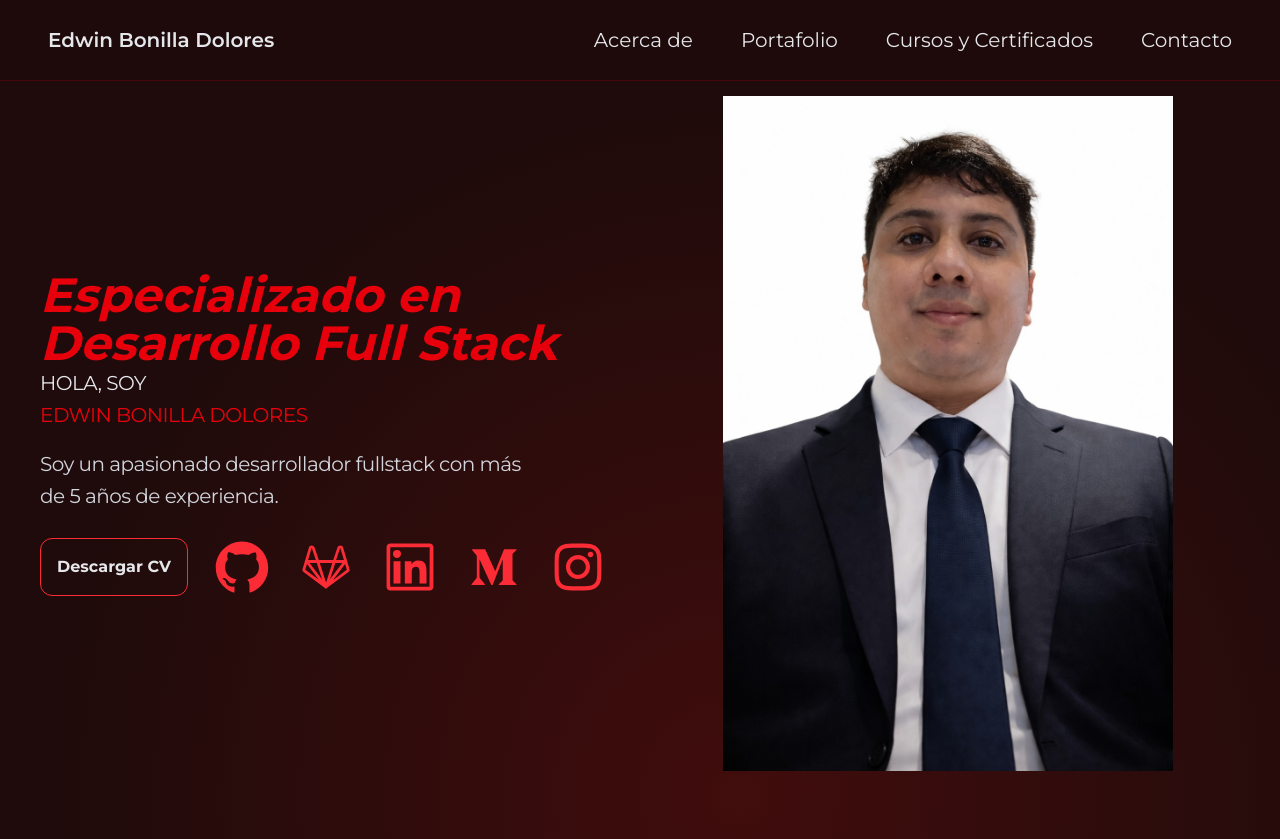
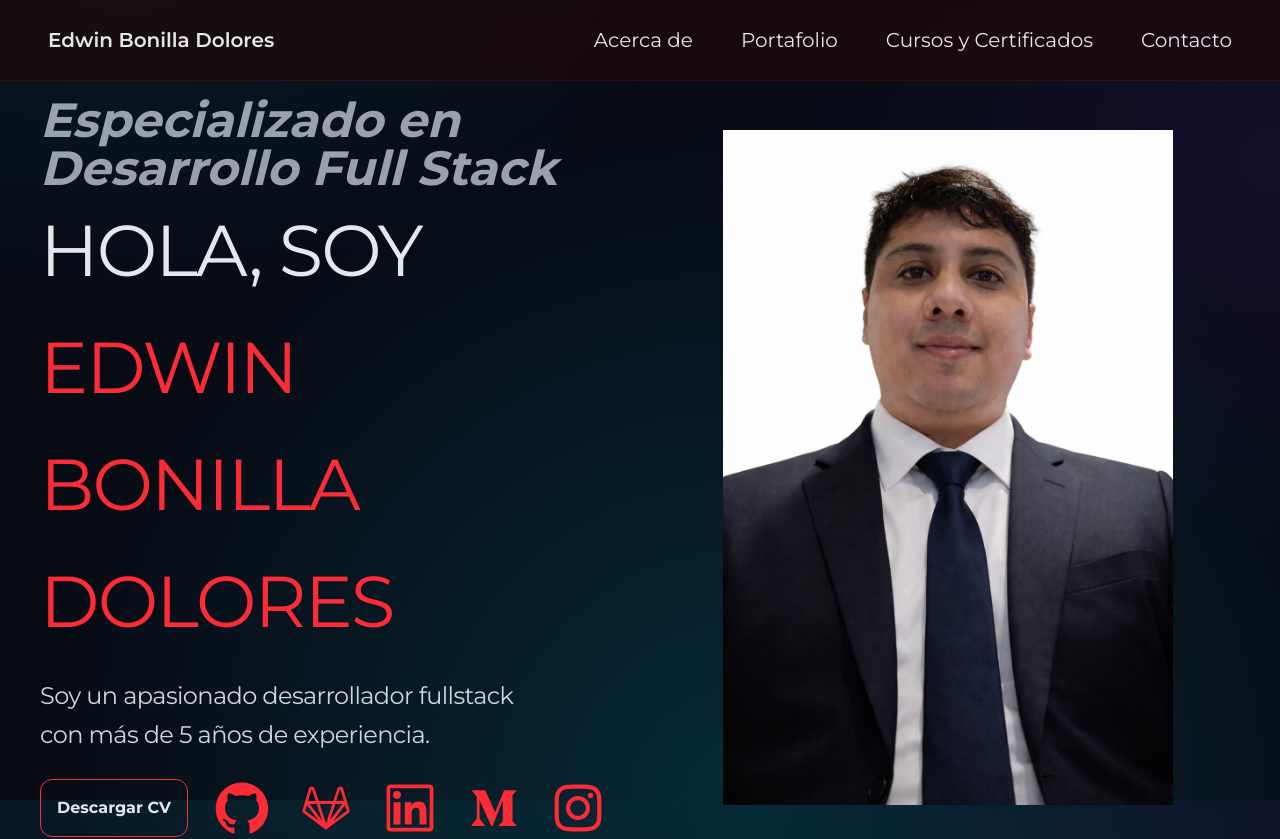
Before and after one commit to Isseikun10/work_portfolio, a React (Vite) app: page / in a window 1280 px wide. Shown: the top 839 px of the page. Built offline with nearby package versions, Linux system fonts and the light colour scheme.

Commit message:
Mejora el archivo index.css: reorganiza las importaciones, actualiza los estilos globales y agrega utilidades personalizadas para un mejor diseño y rendimiento.

```diff
--- a/src/index.css
+++ b/src/index.css
@@ -1,35 +1,95 @@
-/* @import '@fortawesome/fontawesome-free/css/all.css';
-@import 'flatpickr/dist/themes/material_blue.css'; */
-@import url('https://fonts.googleapis.com/css2?family=Montserrat:wght@300;400;600;700;800&display=swap');
+@import url('https://fonts.googleapis.com/css2?family=JetBrains+Mono:wght@400;500;600&family=Montserrat:wght@300;400;600;700;800&display=swap');
 @import "tailwindcss";
 
 @custom-variant dark (&:where(.dark, .dark *));
 
-body {
-    font-family: "Montserrat", sans-serif;
-    background-color: #1f0b0b;
+/* ───────── Design tokens ───────── */
+@theme {
+    --font-sans: "Montserrat", ui-sans-serif, system-ui, sans-serif;
+    --font-mono: "JetBrains Mono", ui-monospace, SFMono-Regular, Menlo, monospace;
+
+    --color-ink: #070b14;
+    --color-primary: #06b6d4;   /* cyan-500 */
+    --color-secondary: #7c3aed; /* violet-600 */
 }
 
-h2 {
-    @apply text-xl md:text-4xl
+/* ───────── Base ─────────
+   IMPORTANTE: los estilos globales van dentro de @layer base.
+   Fuera de una capa le ganan a las utilidades de Tailwind y
+   romperían clases como text-sm, text-transparent o text-cyan-400. */
+@layer base {
+    html {
+        scroll-behavior: smooth;
+        color-scheme: dark;
+    }
+
+    body {
+        @apply font-sans text-gray-300 antialiased;
+        background-color: var(--color-ink);
+        background-image:
+            radial-gradient(60rem 40rem at 10% -10%, rgba(6, 182, 212, 0.10), transparent 60%),
+            radial-gradient(50rem 40rem at 100% 20%, rgba(124, 58, 237, 0.10), transparent 60%),
+            radial-gradient(rgba(255, 255, 255, 0.05) 1px, transparent 1px);
+        background-size: auto, auto, 28px 28px;
+        background-attachment: fixed;
+    }
+
+    h2 {
+        @apply text-xl md:text-4xl;
+    }
+
+    p {
+        @apply tracking-tight leading-relaxed;
+    }
+
+    ::selection {
+        background: rgba(6, 182, 212, 0.35);
+        color: #fff;
+    }
+
+    :focus-visible {
+        outline: 2px solid var(--color-primary);
+        outline-offset: 2px;
+    }
+
+    /* Scrollbar */
+    * {
+        scrollbar-width: thin;
+        scrollbar-color: #334155 transparent;
+    }
+    ::-webkit-scrollbar { width: 8px; height: 8px; }
+    ::-webkit-scrollbar-thumb { background: #334155; border-radius: 9999px; }
+    ::-webkit-scrollbar-thumb:hover { background: #475569; }
 }
 
-p {
-    @apply text-xl tracking-tight leading-relaxed
+/* ───────── Utilidades propias ───────── */
+@utility text-gradient {
+    background-image: linear-gradient(to right, var(--color-primary), #8b5cf6);
+    -webkit-background-clip: text;
+    background-clip: text;
+    color: transparent;
 }
 
-span {
-    @apply text-red-600
+/* Reemplaza el antiguo bg-red-600; se mantiene el nombre para no romper componentes existentes */
+@utility bg-primary-color {
+    background-image: linear-gradient(to right, var(--color-primary), var(--color-secondary));
 }
 
+/* Efecto de brillo que sigue al cursor (si lo usas) */
 .shiny-effect {
     position: absolute;
     border-radius: 50%;
     pointer-events: none;
     z-index: 1;
-    background: radial-gradient(circle, rgba(202, 19, 19, 0.2), transparent 70%);
+    background: radial-gradient(circle, rgba(6, 182, 212, 0.18), transparent 70%);
 }
 
-.bg-primary-color {
-    @apply bg-red-600
+/* Respeta a quien prefiere menos movimiento */
+@media (prefers-reduced-motion: reduce) {
+    html { scroll-behavior: auto; }
+    *, *::before, *::after {
+        animation-duration: 0.01ms !important;
+        animation-iteration-count: 1 !important;
+        transition-duration: 0.01ms !important;
+    }
 }
```
